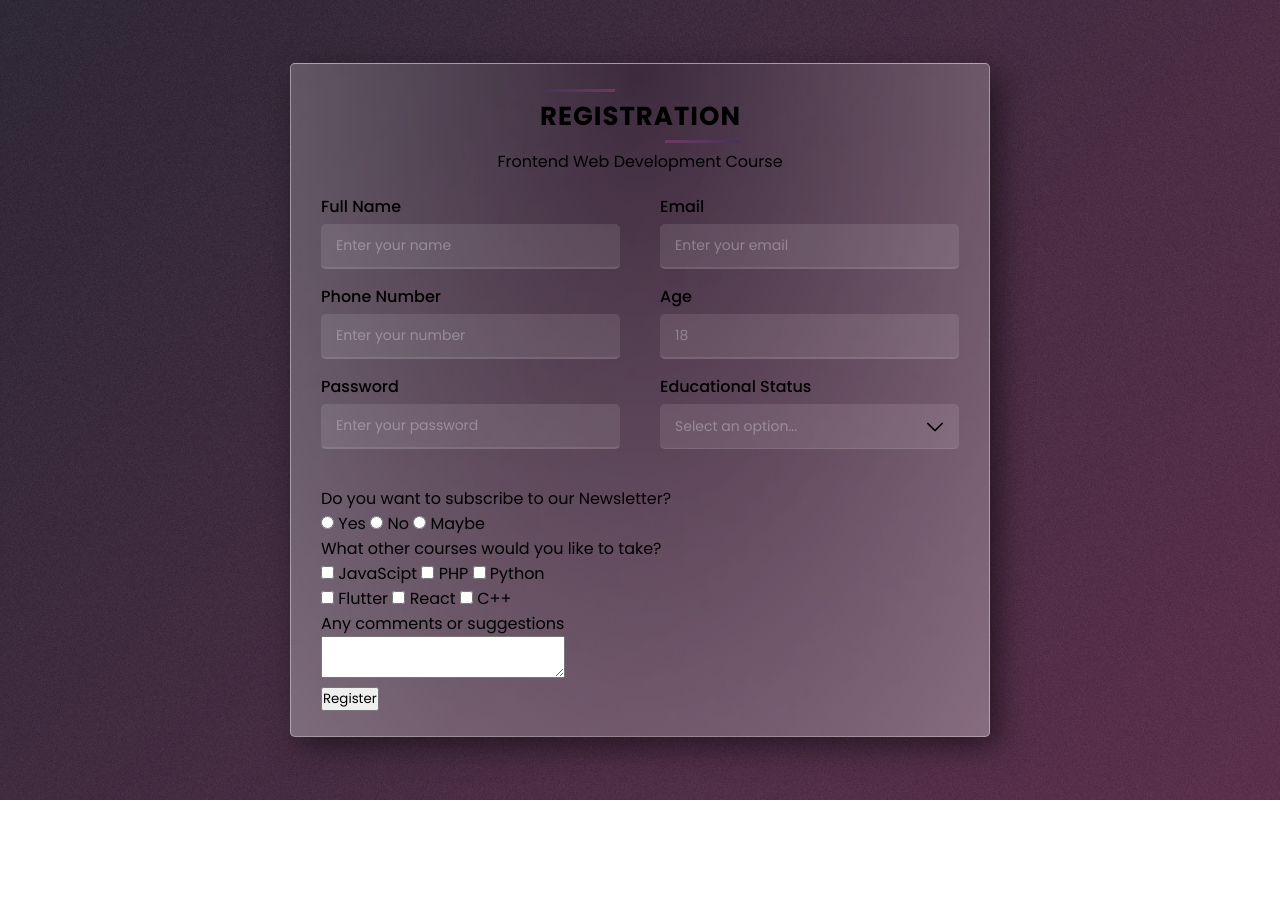
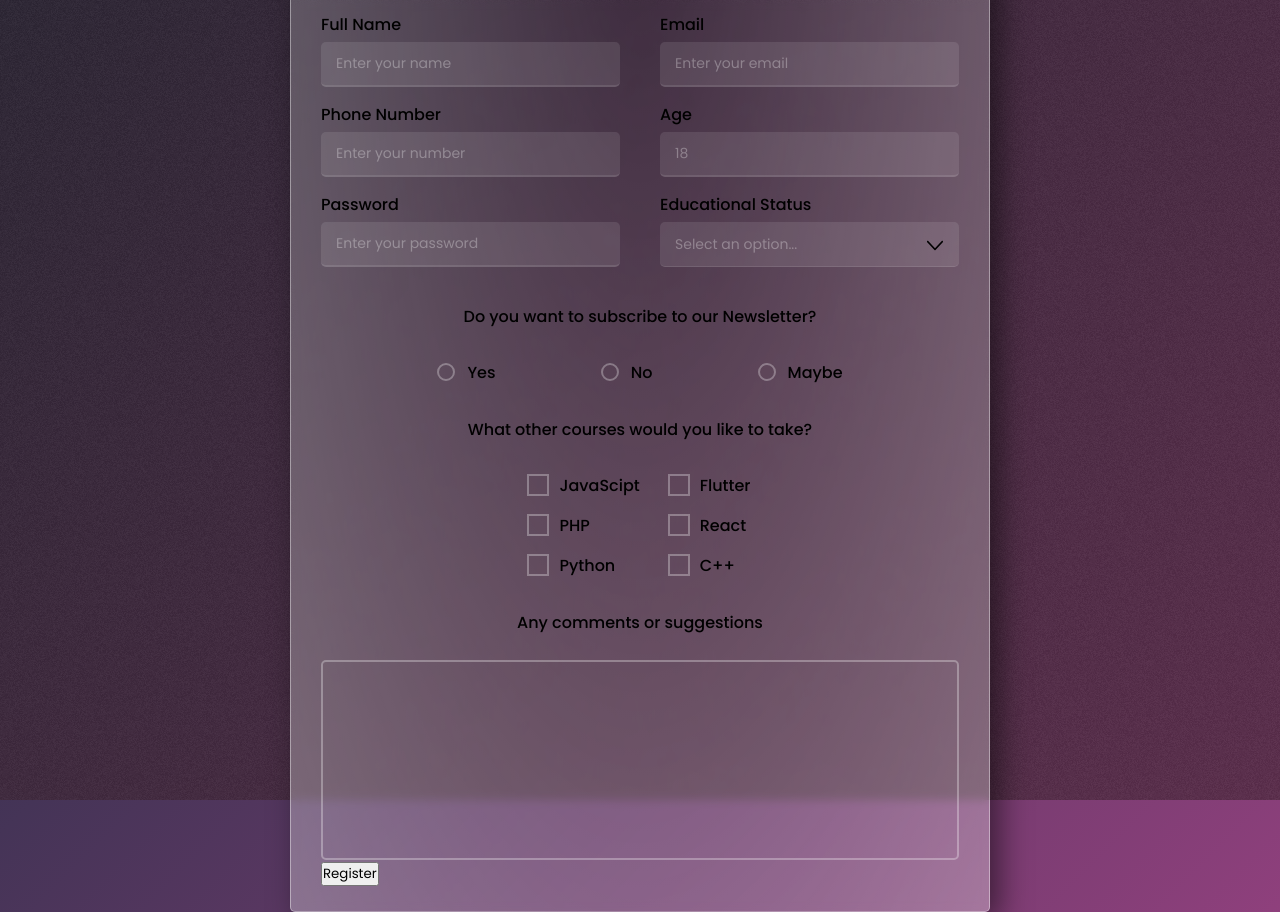
Before and after one commit to NkvXness/registration-form-freeCodeCamp, a plain HTML site: page index.html in a window 1280 px wide. Before the commit the page ends 800 px from the top, so only its background shows below. Drawn offline with Linux system fonts and the light colour scheme.

Commit message:
feat: add styles

```diff
--- a/style.css
+++ b/style.css
@@ -39,7 +39,7 @@ body::before {
     z-index: 2;
     border: 1px solid rgba(255, 255, 255, 0.4);
     backdrop-filter: blur(5px);
-    background: radial-gradient(at 50% 0%, rgba(0, 0, 0, 0), rgba(255, 255, 255, 0.3));
+    background: radial-gradient(at 50% 0%, rgba(0, 0, 0, 0), hsla(0, 0%, 100%, 0.3));
     box-shadow: 10px 10px 30px rgba(0, 0, 0, 0.5);
 }
 
@@ -54,27 +54,6 @@ body::before {
     width: 200px;
     padding-bottom: 13px;
     position: relative;
-}
-
-.title h1::before {
-    background: linear-gradient(135deg, hsl(267, 25%, 27%), hsla(320, 44%, 49%, 0.4));
-    content: '';
-    display: block;
-    height: 3px;
-    width: 75px;
-    margin-bottom: 5px;
-}
-
-.title h1::after {
-    background: linear-gradient(135deg, hsla(320, 44%, 49%, 0.4), hsl(267, 25%, 27%));
-    content: '';
-    display: block;
-    position: absolute;
-    right: 0;
-    bottom: 0;
-    height: 3px;
-    width: 75px;
-    margin-bottom: 0.25em;
 }
 
 #description {
@@ -114,7 +93,7 @@ body::before {
 }
 
 ::placeholder {
-  color: rgba(255, 255, 255, 0.3);
+  color: hsla(0, 0%, 100%, 0.3);
   opacity: 1;
 }
 
@@ -123,7 +102,13 @@ body::before {
     border-color: hsla(266, 17%, 31%, 0.16);
 }
 
-/* -------------------------SELECT STYILING------------------------- */
+[type = "number"]::-webkit-outer-spin-button,
+[type = "number"]::-webkit-inner-spin-button{
+    -webkit-appearance: none;
+    margin: 0;
+}
+
+    /* -------------------------SELECT STYILING------------------------- */
 
 select {
     display: none;
@@ -151,7 +136,7 @@ select {
 
 .custom-select {
     background: rgba(255, 255, 255, 0.1);
-    color: rgba(255, 255, 255, 0.3);
+    color: hsla(0, 0%, 100%, 0.3);
     max-height: 0;
     width: 100%;
     opacity: 0;
@@ -170,7 +155,7 @@ select {
     border-radius: 5px;
     border-bottom: 1px solid rgba(255, 255, 255, 0.1);
     margin-bottom: 8px;
-    color: rgba(255, 255, 255, 0.3);
+    color: hsla(0, 0%, 100%, 0.3);
     font-size: 14px;
     position: relative;
     order: 0;
@@ -221,3 +206,204 @@ select {
 .select-container .option .radio {
     display: none;
 }
+
+    /* -------------------------RADIO STYILING------------------------- */
+
+.radio-details{
+    display: flex;
+    flex-direction: column;
+    align-items: center;
+}
+
+.radio-title{
+    font-size: 16px;
+    font-weight: 500;
+}
+
+.radio-details .category{
+    display: flex;
+    justify-content: space-around;
+    align-items: center;
+    width: 80%;
+    margin: 14px 0;
+    padding-top: 20px;
+}
+
+[type = "radio"]{
+    display: none;
+}
+
+[type = "radio"] + .circle{
+    position: relative;
+    padding-left: 30px;
+    cursor: pointer;
+    display: inline-block;
+    font-weight: 500;
+    line-height: 20px;
+}
+
+[type = "radio"] + .circle::before{
+    content: '';
+    position: absolute;
+    left: 0;
+    top: 0;
+    width: 18px;
+    height: 18px;
+    border-radius: 100%;
+    border: 2px solid hsla(0, 0%, 100%, 0.3);
+}
+
+[type = "radio"]:checked + .circle::after{
+    content: '';
+    position: absolute;
+    left: 3px;
+    top: 3px;
+    width: 12px;
+    height: 12px;
+    border-radius: 100%;
+    background: hsla(267, 24%, 26%, 0.52);
+    transform: scale(1);
+    transition: all .3s ease;
+    opacity: 1;
+}
+
+[type = "radio"]:not(:checked) + .circle::after{
+    content: '';
+    position: absolute;
+    left: 3px;
+    top: 3px;
+    width: 12px;
+    height: 12px;
+    border-radius: 100%;
+    transform: scale(0);
+    opacity: 0;
+}
+
+    /* -------------------------CHECKBOX STYILING------------------------- */
+
+.checkbox-details{
+    display: flex;
+    flex-direction: column;
+    align-items: center;
+    margin-top: 20px;
+}
+
+.checkbox-title{
+    font-size: 16px;
+    font-weight: 500;
+}
+
+.checkbox-details .category{
+    display: flex;
+    flex-direction: row;
+    margin: 14px 0;
+}
+
+.checkbox-container{
+    display: flex;
+    flex-direction: column;
+}
+
+.checkbox-container + .checkbox-container{
+    margin-left: 30px;
+}
+
+.checkbox-details .category label{
+    padding-top: 20px;
+}
+
+[type = "checkbox"]{
+    display: none;
+}
+
+[type = "checkbox"] + .box{
+    position: relative;
+    padding-left: 30px;
+    cursor: pointer;
+    display: inline-block;
+    font-weight: 500;
+    line-height: 20px;
+}
+
+[type = "checkbox"] + .box::before{
+    content: '';
+    position: absolute;
+    left: 0;
+    top: 20px;
+    width: 18px;
+    height: 18px;
+    outline: 2px solid hsla(0, 0%, 100%, 0.3);
+}
+
+[type = "checkbox"]:checked + .box::before{
+    content: '';
+    position: absolute;
+    left: 0;
+    top: 20px;
+    width: 18px;
+    height: 18px;
+    outline: 2px solid hsla(267, 24%, 26%, 0.52);
+}
+
+[type = "checkbox"]:checked + .box::after{
+    content: '';
+    position: absolute;
+    left: 0;
+    top: 20px;
+    width: 18px;
+    height: 18px;
+    background-image: url('check-mark.svg');
+    background-size: contain;
+    transform: scale(1);
+    transition: all .3s ease;
+    opacity: 1;
+}
+
+[type = "checkbox"]:not(:checked) + .box::after{
+    content: '';
+    position: absolute;
+    left: 0;
+    top: 20px;
+    width: 18px;
+    height: 18px;
+    background-image: url('check-mark.svg');
+    background-size: contain;
+    transform: scale(0);
+    transition: all .3s ease;
+    opacity: 0;
+}
+
+    /* -------------------------TEXTAREA STYILING------------------------- */
+
+textarea{
+    resize: none;
+}
+
+.textarea-details{
+    display: flex;
+    flex-direction: column;
+    align-items: center;
+    margin-top: 20px;
+}
+
+.textarea-title{
+    font-size: 16px;
+    font-weight: 500;
+}
+
+.textarea-box{
+    padding: 1em;
+    border-radius: 5px;
+    border: 2px solid hsla(0, 0%, 100%, 0.3);
+    background-color: transparent;
+    outline: none;
+    font-weight: 500;
+    font-size: 16px;
+    line-height: 1.4;
+    width: 100%;
+    height: 200px;
+}
+
+.textarea-box:focus{
+    border: 2px solid hsla(267, 24%, 26%, 0.52);
+}
```
